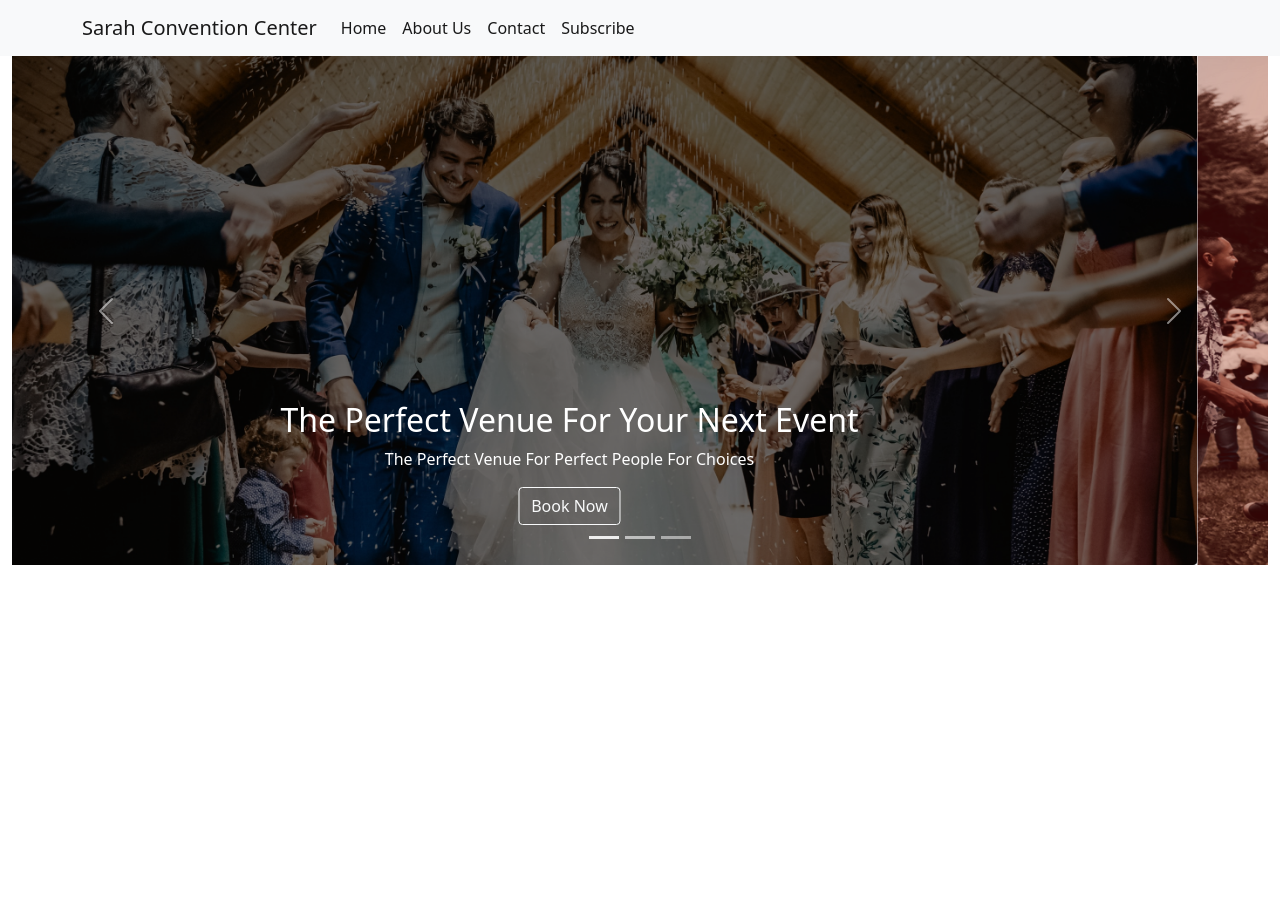
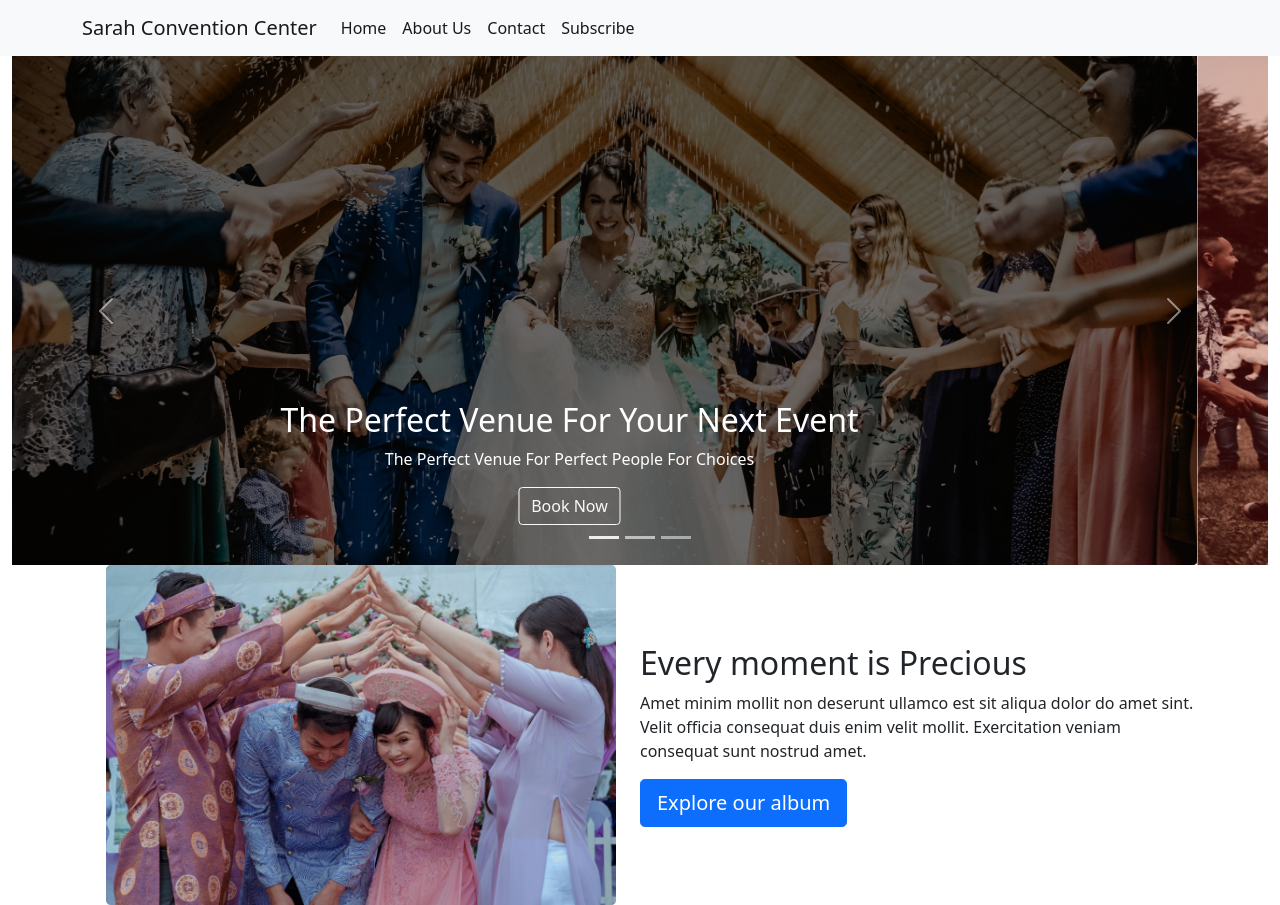
Before and after one commit to Neelporos/convention-center-assingment, a plain HTML site: page index.html in a window 1280 px wide. Before the commit the page ends 800 px from the top, so only its background shows below. Drawn offline with nearby package versions, Linux system fonts and the light colour scheme.

Commit message:
banner section done

```diff
--- a/index.html
+++ b/index.html
@@ -101,6 +101,26 @@
     </header>
 
     <main>
+        <!-- banner section start -->
+        <section class="container">
+            <div class="row">
+                <div class="d-flex align-items-center">
+                    <div class="col-lg-6">
+                        <img class="container-fluid" src="images/images/wedding.png" alt="">
+                    </div>
+                    <div class="con-lg-6">
+                        <h2>Every moment is Precious</h2>
+                        <p>Amet minim mollit non deserunt ullamco est sit aliqua dolor do amet sint. Velit officia
+                            consequat
+                            duis enim velit mollit. Exercitation veniam consequat sunt nostrud amet.</p>
+                        <button type="button" class="btn btn-primary btn-lg"> Explore our album
+                        </button>
+                    </div>
+                </div>
+            </div>
+        </section>
+        <!-- banner section end -->
+
 
     </main>
 
```
